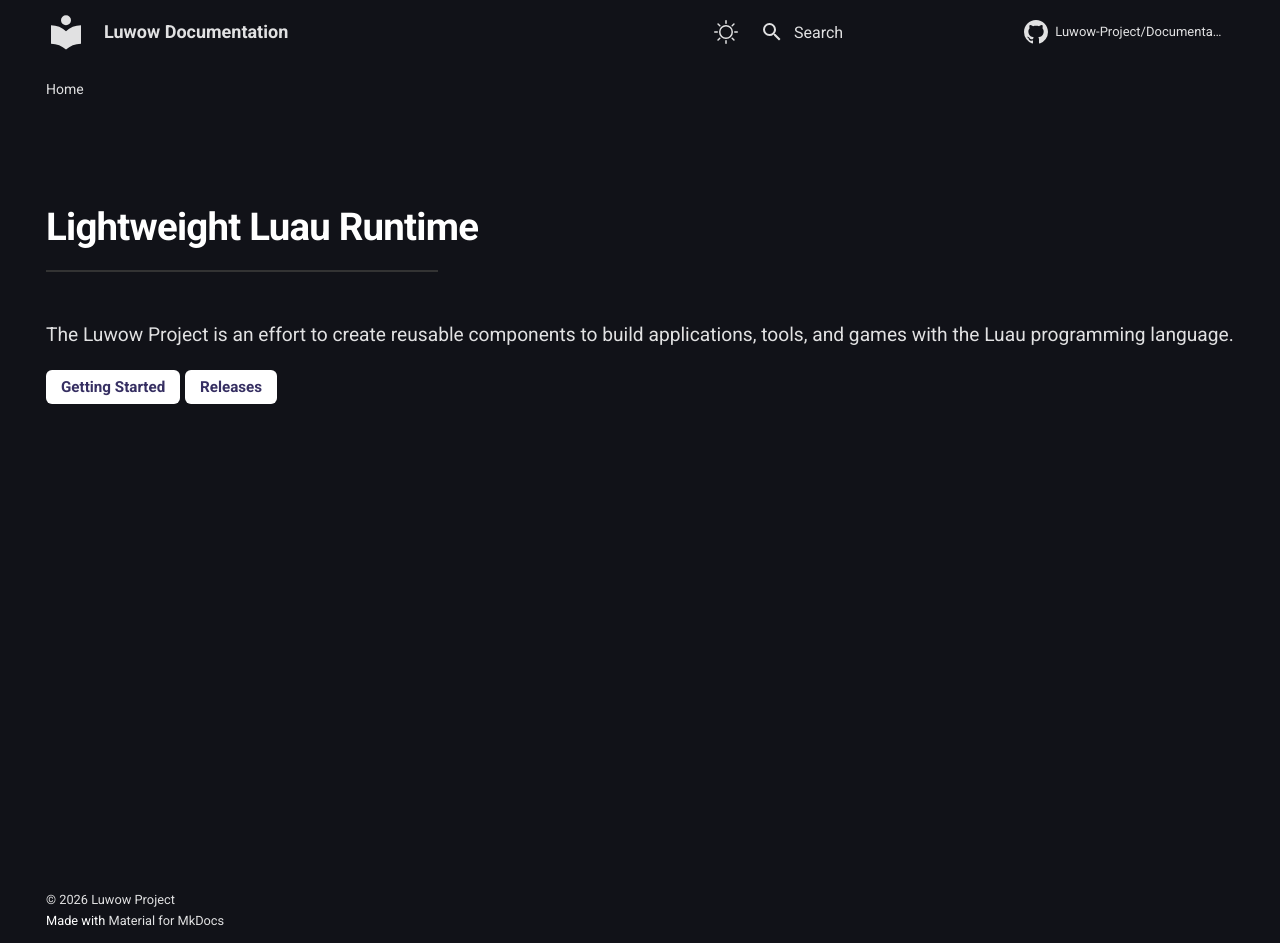
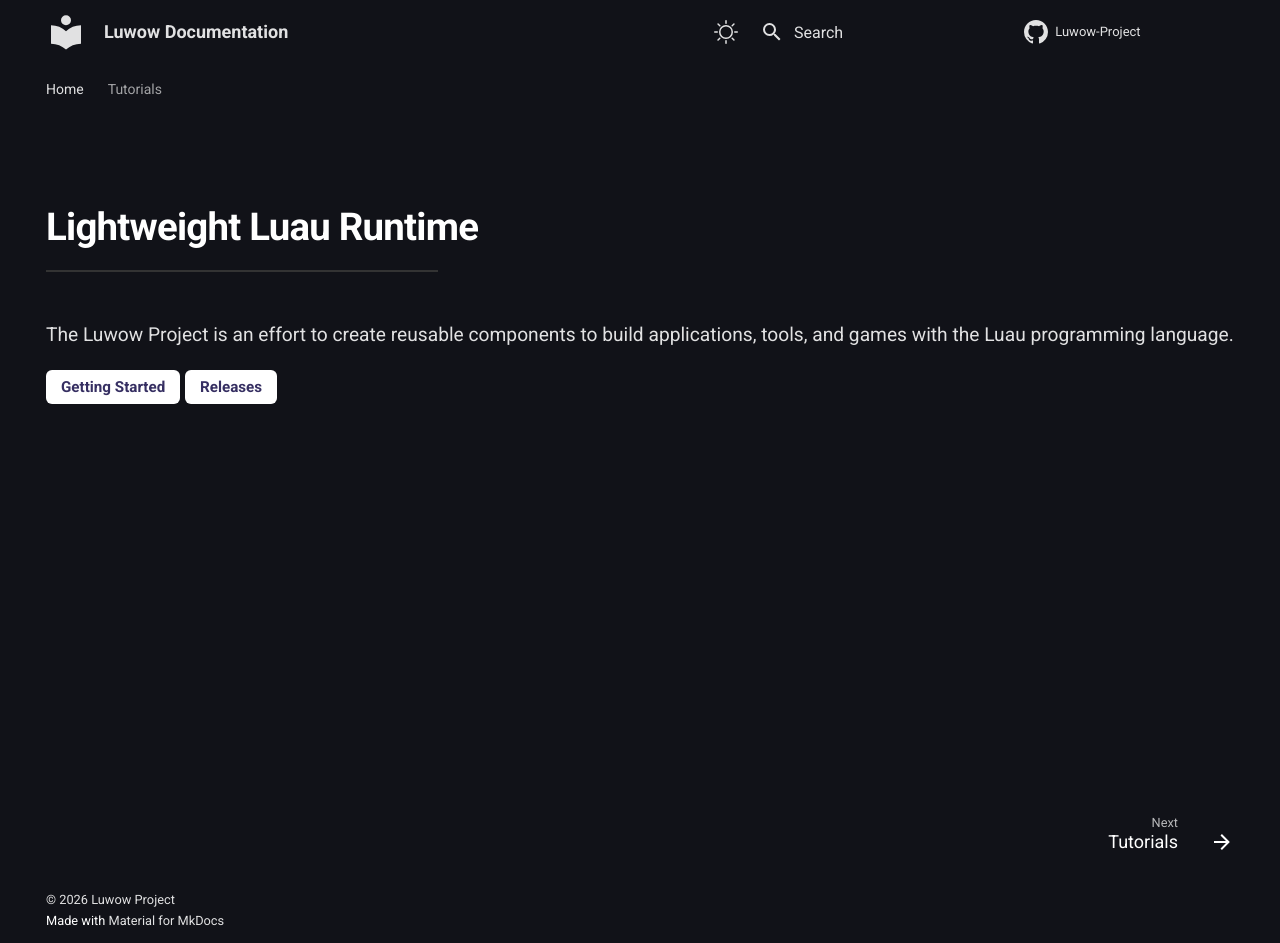
Before and after one commit to Luwow-Project/Documentation, an MkDocs documentation site: the page built from docs/index.md, in a window 1280 px wide and 943 px high. Built offline with MkDocs 1.6.1 and Material for MkDocs 9.7.7, drawn with Linux system fonts in a browser that asks for light colours; comment, search, counter and statistics services are not loaded.

Commit message:
Add Documentation

```diff
--- a/mkdocs.yml
+++ b/mkdocs.yml
@@ -1,7 +1,7 @@
 site_name: Luwow Documentation
-site_url:
-repo_name: Luwow-Project/Documentation
-repo_url: https://github.com/Luwow-Project/Documentation
+site_url: https://luwow-project.github.io/Documentation/
+repo_name: Luwow-Project
+repo_url: https://github.com/Luwow-Project/
 
 theme:
   custom_dir: docs/overrides
@@ -62,5 +62,7 @@
 
 nav:
   - Home: index.md
+  - Tutorials:
+    - Tutorials: tutorials/index.md
 copyright: |
   &copy; 2026 <a href="https://github.com/Luwow-Project"  target="_blank" rel="noopener">Luwow Project</a>
```
